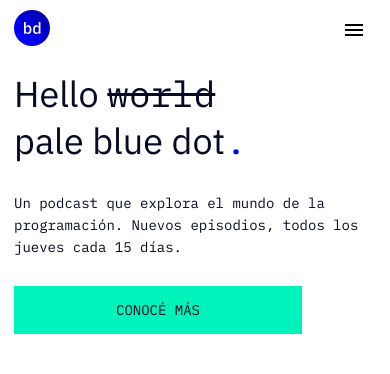
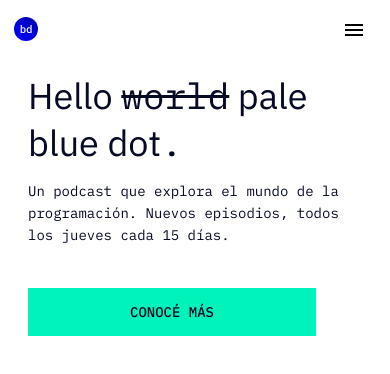
Before and after one commit to BrianBernal/BrianBernal.github.io, a website: page index.html in a window 390 px wide. Drawn offline with Linux system fonts and the light colour scheme.

Commit message:
First section desktop and mobile.

```diff
--- a/index.html
+++ b/index.html
@@ -14,7 +14,7 @@
 <body>
   <div class="main-container">
     <header>
-      <img src="./images/logo.svg" height="36" width="36" alt="Logo">
+      <img src="./images/logo.svg" class="logo" alt="Logo">
       <nav class="nav-list">
         <a href="#">EPIDSODIOS</a>
         <a href="#">NOSOTROS</a>
@@ -45,7 +45,7 @@
         <span class="mobile">Un podcast que explora el mundo de la programación.</span>
         Nuevos episodios, todos los jueves cada 15 días.
       </p>
-      <button>CONOCÉ MÁS</button>
+      <button class="main-button">CONOCÉ MÁS</button>
     </section>
   </div>
 </body>
--- a/styles/UI-elements.css
+++ b/styles/UI-elements.css
@@ -27,6 +27,7 @@ h1 {
   letter-spacing: 0;
   font-weight: 400;
   font-family: 'IBM Plex Sans', sans-serif;
+  max-width: 85vw;
 }
 
 p {
@@ -56,6 +57,7 @@ button {
   height: 56px;
   background-color: var(--light-color);
   border: none;
+  font-weight: 500;
 }
 
 button:hover {
@@ -72,7 +74,6 @@ button:hover {
 
   h1 {
     font-size: 36px;
-    max-width: 19rem;
   }
 
   p {
--- a/styles/header.css
+++ b/styles/header.css
@@ -3,11 +3,17 @@ header {
   justify-content: space-between;
   align-items: center;
   height: var(--header-height);
-  padding: 2rem 1rem;
+  padding: 3rem 0;
+  padding-bottom: 0;
   background-color: var(--second-color);
 }
 
 /* Mobile Menu */
+
+.logo {
+  width: 36px;
+  height: 36px;
+}
 
 .line {
   display: block;
@@ -40,17 +46,15 @@ header {
 #hamburger-input:checked ~ .hamburger .l-top {
   transform: rotate(45deg);
   top: 5px;
-  /* transition: top, transform var(--transition-delay); */
 }
 
 #hamburger-input:checked ~ .hamburger .l-bottom {
   transform: rotate(-45deg);
   top: -5px;
-  /* transition: top, transform var(--transition-delay); */
 }
 
 #hamburger-input:checked ~ .nav-list-mobile {
-  transform: translateX(0);
+  transform: translateX(-1rem);
 }
 
 .nav-list a{
@@ -78,7 +82,7 @@ header {
 .nav-list-mobile {
   display: none;
   position: fixed;
-  top: 64px;
+  top: 4rem;
 }
 
 .nav-list-mobile a{
@@ -112,6 +116,10 @@ header {
 }
 
 @media screen and (max-width: 571px) {
+  header {
+    padding-top: 1rem;
+  }
+
   .nav-mobile {
     position: fixed;
     display: initial;
@@ -128,6 +136,11 @@ header {
     color: var(--second-color);
     width: 100%;
   }
+
+  .logo {
+    width: 24px;
+    height: 24px;
+  }
 }
 
-/* End Mobile Menu */
+/* End */
--- a/styles/main-content.css
+++ b/styles/main-content.css
@@ -1,6 +1,11 @@
 .main-container {
-  max-width: 1200px;
+  max-width: calc(1240px - 1rem);
   margin: 0 auto;
+  padding: 0 1rem;
+}
+
+section {
+  padding: 7rem 5rem;
 }
 
 /* First Section */
@@ -10,6 +15,7 @@ section.hello {
 
 .p-intro {
   max-width: 628px;
+  margin-top: 1rem;
 }
 
 .p-intro .mobile {
@@ -24,7 +30,19 @@ section.hello {
   color: var(--dark-color);
 }
 
+.main-button {
+  margin-top: 1rem;
+}
+
 @media (max-width: 571px){
+  section {
+    padding: 0;
+  }
+
+  section.hello {
+    margin-top: 2rem;
+  }
+
   .p-intro .desktop {
     display: none;
   }
@@ -32,5 +50,9 @@ section.hello {
   .p-intro .mobile {
     display: initial;
   }
+
+  .dot {
+    color: inherit;
+  }
 }
 /* End */
```
